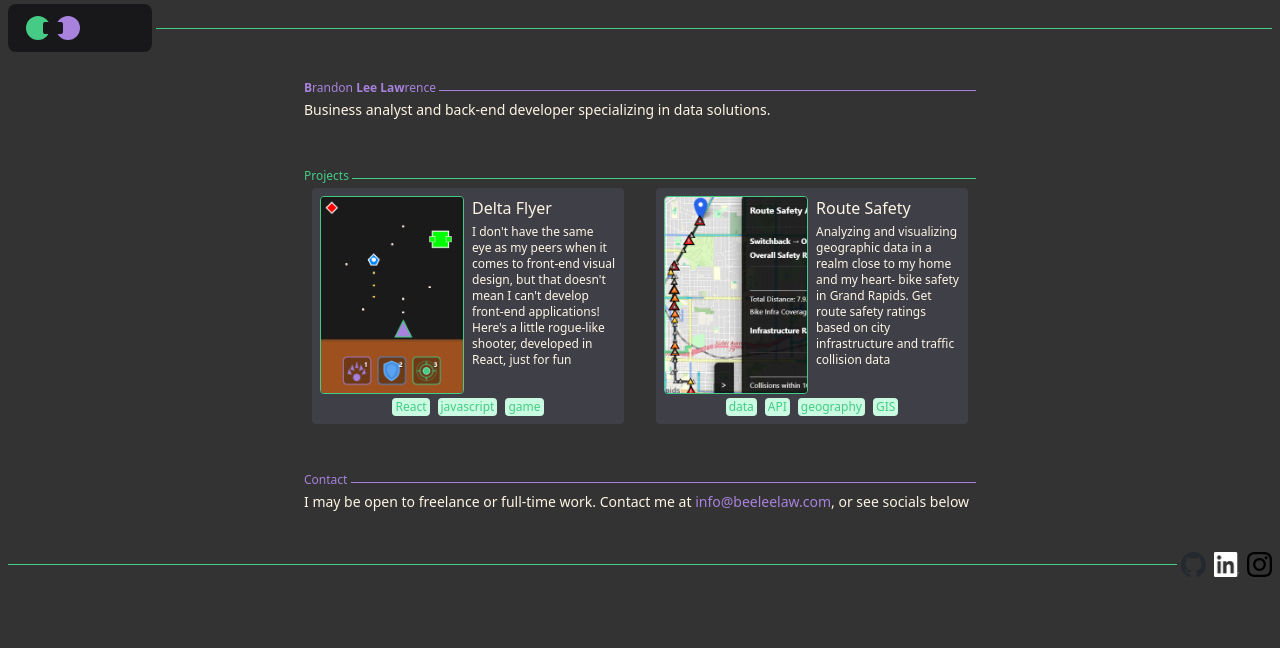
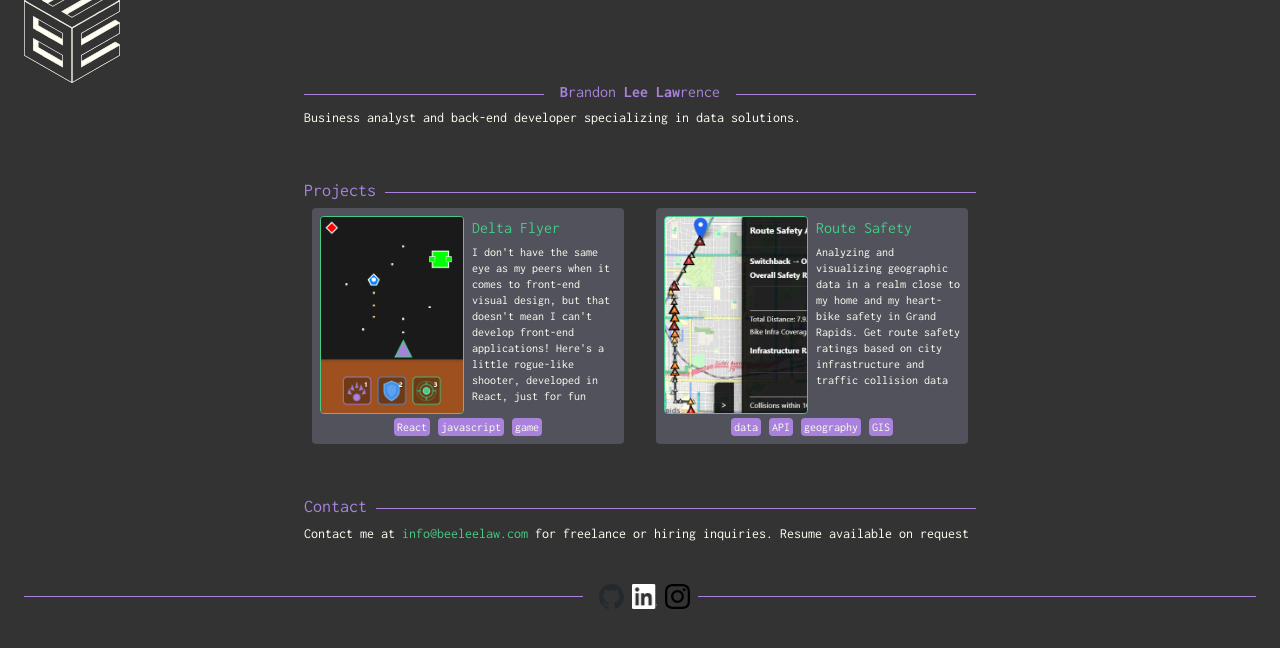
Before and after one commit to bee-lee-law/beelee, a Next.js app: page / in a window 1280 px wide. Shown: the top 648 px of the page. Built offline with nearby package versions, Linux system fonts and the light colour scheme.

Commit message:
pushing laptop progress

```diff
--- a/app/globals.css
+++ b/app/globals.css
@@ -2,20 +2,20 @@
 
 :root {
   --background: #333333;
-  --foreground: #fff5e4;
+  --foreground: #fffef0;
 }
 
 @media (prefers-color-scheme: dark) {
   :root {
     --background: #333333;
-    --foreground: #fff5e4;
+    --foreground: #fffef0;
   }
 }
 
 html, body {
   background: var(--background);
   color: var(--foreground);
-  font-family: system-ui, -apple-system, sans-serif;
+  font-family: var(--font-inconsolata);
   margin: 0;
   padding: 0;
 }
--- a/app/layout.js
+++ b/app/layout.js
@@ -1,13 +1,8 @@
-import { Geist, Geist_Mono } from "next/font/google";
+import { Inconsolata } from "next/font/google";
 import "./globals.css";
 
-const geistSans = Geist({
-  variable: "--font-geist-sans",
-  subsets: ["latin"],
-});
-
-const geistMono = Geist_Mono({
-  variable: "--font-geist-mono",
+const inconsolata = Inconsolata({
+  variable: "--font-inconsolata",
   subsets: ["latin"],
 });
 
@@ -20,7 +15,7 @@ export default function RootLayout({ children }) {
   return (
     <html lang="en">
       <body
-        className={`${geistSans.variable} ${geistMono.variable} antialiased`}
+        className={`${inconsolata.variable} antialiased`}
       >
         {children}
       </body>
--- a/app/page.js
+++ b/app/page.js
@@ -6,7 +6,10 @@ import route_safety_img from "@/public/route_safety_img.png";
 import githubMark from '@/public/github-mark.svg';
 import linkedInMark from '@/public/InBug-White.png';
 import instaMark from '@/public/Instagram_Glyph_Black.svg';
+import logo from '@/public/BeeLeeHorizontal.svg'
+import logoCube from '@/public/BeeCube.svg'
 import Link from "next/link";
+
 
 
 /* Get rid of usestate/useeffect and use client when deploying, if possible */
@@ -40,17 +43,18 @@ export default function Home() {
   }, []);
 
   return (
-    <div className="min-h-screen flex-column items-center justify-center px-2" style={{border: debug ? '1px solid red' : 'none'}}>
+    <div className="min-h-screen flex-column items-center justify-center px-6" style={{border: debug ? '1px solid red' : 'none'}}>
       {/* Full width, low vertical footprint header */}
       <header className="w-full h-14 flex items-center justify-between" style={{border: debug ? '1px solid white' : 'none'}} >
-        <PHLOGO />&nbsp; <hr className="flex-1" style={{color: myGreen}} />
+        <Logo />&nbsp; {/*<hr className="flex-1" style={{color: myGreen}} /> */}
       </header>
       <div className="flex items-center justify-center px-8 py-6" style={{border: debug ? '1px solid blue' : 'none'}}>
       <main className="max-w-2xl w-full" style={{border: debug ? '1px solid white' : 'none'}}>
         <section className="mb-12">
           <div className="flex items-center">
-          <h1 className="text-xs mb-1" style={{color: myPurp}}><span className="font-bold">B</span>randon <span className="font-bold">Lee</span> <span className="font-bold">Law</span>rence&nbsp;</h1>
-          <hr className="flex-1" style={{color: myPurp}} />
+            <hr className="flex-1" style={{color: myPurp}} />
+            <h1 className="text-base mb-1 ml-4 mr-4" style={{color: myPurp}}><span className="font-bold">B</span>randon <span className="font-bold">Lee</span> <span className="font-bold">Law</span>rence</h1>
+            <hr className="flex-1" style={{color: myPurp}} />
           </div>
           <p className="text-sm">
             Business analyst and back-end developer specializing in data solutions.
@@ -59,7 +63,7 @@ export default function Home() {
 
         <section className="mb-12">
           <div className="flex items-center">
-            <h1 className="text-xs mb-1" style={{color: myGreen}}>Projects&nbsp;</h1><hr className="flex-1" style={{color: myGreen}} />
+            <h1 className="text-lg mb-1" style={{color: myPurp}}>Projects&nbsp;</h1><hr className="flex-1" style={{color: myPurp}} />
           </div>
           <div className="flex flex-col md:flex-row items-center justify-around gap-4">
             <Project img={delta_flyer_img} name={"Delta Flyer"} desc={deltaFlyerDesc} link={"game"} tags={["React", "javascript", "game"]} />
@@ -69,43 +73,36 @@ export default function Home() {
 
         <section>
           <div className="flex items-center">
-            <h1 className="text-xs mb-1" style={{color: myPurp}}>Contact&nbsp;</h1><hr className="flex-1" style={{color: myPurp}} />
+            <h1 className="text-lg mb-1" style={{color: myPurp}}>Contact&nbsp;</h1><hr className="flex-1" style={{color: myPurp}} />
           </div>
           <p className="text-sm">
-            I may be open to freelance or full-time work. Contact me at <a href="mailto:info@beeleelaw.com" style={{color: myPurp}}>info@beeleelaw.com</a>, or
-            see socials below
+            Contact me at <a href="mailto:info@beeleelaw.com" style={{color: myGreen}}>info@beeleelaw.com</a> for freelance or hiring inquiries. Resume available on request
           </p>
         </section>
 
       </main>
       </div>
       <footer className="w-full h-14 flex items-center justify-between" style={{border: debug ? '1px solid white' : 'none'}} >
-        <hr className="flex-1" style={{color: myGreen}} />
-        <div className="flex gap-2 ml-1">
+        <hr className="flex-1" style={{color: myPurp}} />
+        <div className="flex gap-2 ml-4 mr-2">
           <a href="https://github.com/bee-lee-law/"><Image src={githubMark} alt={'test'} style={iconStyle} /></a>
           <a href="https://www.linkedin.com/in/beelaw/"><Image src={linkedInMark} alt={'test'} style={iconStyle} /></a>
           <a href="https://www.instagram.com/les_reves_dun_bee"><Image src={instaMark} alt={'test'} style={iconStyle} /></a>
         </div>
+        <hr className="flex-1" style={{color: myPurp}} />
       </footer>
     </div>
   );
 }
 
-function PHLOGO(){
-  return(
-    <svg width="144" height="48" viewBox="0 0 144 48" fill="none" xmlns="http://www.w3.org/2000/svg">
-      <rect width="144" height="48" rx="8" fill="#18181b"/>
-      <circle cx="30" cy="24" r="12" fill={myGreen}/>
-      <circle cx="60" cy="24" r="12" fill={myPurp}/>
-      <rect x="35" y="18" width="20" height="12" rx="2" fill="#18181b"/>
-    </svg>
-  )
+function Logo(){
+  return <Image src={logoCube} alt={'logo'} style={{width: '96px', height: 'auto'}} />
 }
 
 function Project({img, name, desc, link, tags}){
   return(
     <Link href={link}>
-      <div className="bg-zinc-700 px-2 py-2 rounded w-full max-w-[320px]">
+      <div className="bg-zinc-600 px-2 py-2 rounded w-full max-w-[320px]">
         <div className="flex flex-col sm:flex-row gap-2 mb-1">
           <Image
             src={img}
@@ -114,7 +111,7 @@ function Project({img, name, desc, link, tags}){
             style={{border: `1px solid ${myGreen}`}}
           />
           <div className="w-full sm:w-[144px]">
-            {name}
+            <span style={{color: myGreen}}>{name}</span>
             <p className="mt-1 text-xs text-pretty">{desc}</p>
           </div>
         </div>
@@ -128,8 +125,30 @@ function Project({img, name, desc, link, tags}){
 
 function Tag({name}){
   return(
-    <div className="text-xs rounded-sm px-0.75 py-0.25" style={{color: myGreen, background: myGreenLight}}>
+    <div className="text-xs rounded-sm px-0.75 py-0.25" style={{color: '#fffef0', background: myPurp}}>
       {name}
     </div>
   )
 }
+
+/*
+	project component background
+	font for page
+		change font to inconsolata
+	change logos to white
+	stack projects
+	vertical flow to project boxes
+	color of tags (contrast)
+	center align logos
+	try centering section logos
+	adjust margins based on screen size
+	Bigger, Bold Headers
+
+
+	Typeface
+	Play with vertical margins
+	better margins
+	consistency
+
+	projects open in new tab
+*/
```
Also changed, not shown: public/BeeCube.svg (added), public/BeeLeeHorizontal.svg (added).
